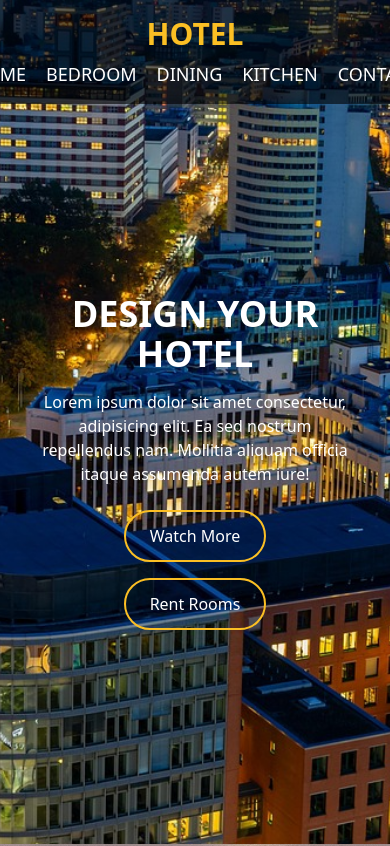
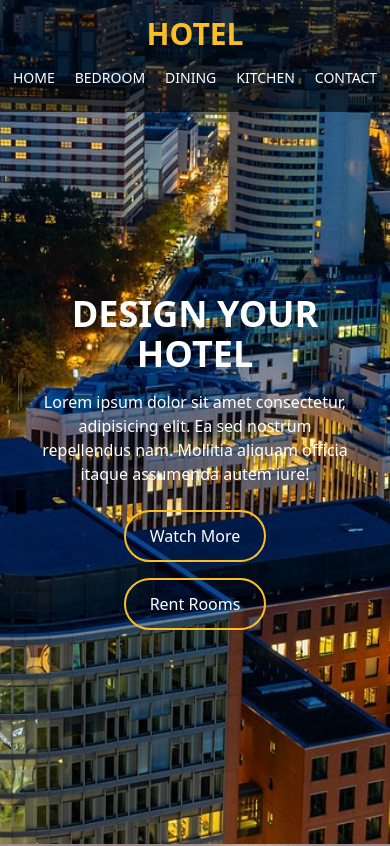
Before and after one commit to OgabekHub/Hotel-website, a plain HTML site: page index.html in a window 390 px wide. Shown: the top 846 px of the page. Drawn offline with nearby package versions, Linux system fonts and the light colour scheme.

Commit message:
Yangi o'zgarishlar: nav menu responsivlikka moslandi

```diff
--- a/index.html
+++ b/index.html
@@ -51,25 +51,48 @@
         #dining { background-image: url('img/dining-image.avif'); }
         #kitchen { background-image: url('img/kitchen-image.avif'); }
         #contact { background-image: url('img/contact-image.avif'); }
+
+        @media (min-width: 490px) {
+    .nav-ul {
+        flex-direction: row;
+
+    }
+
+}
     </style>
 </head>
 <body class="font-sans">
     <!-- Navigatsiya -->
     <nav class="fixed top-0 w-full bg-black bg-opacity-60 p-4 px-20 text-white flex flex-col md:flex-row justify-between items-center z-10">
         <h1 class="text-3xl font-bold text-yellow-400 mb-2 md:mb-0">HOTEL</h1>
-        <ul class="flex  md:flex-row md:space-y-0 md:space-x-6 gap-5">
-            <li><a href="#home" class="pb-2 nav-link text-lg cursor-pointer">HOME</a></li>
-            <li><a href="#bedroom" class="pb-2 nav-link text-lg cursor-pointer">BEDROOM</a></li>
-            <li><a href="#dining" class="pb-2 nav-link text-lg cursor-pointer">DINING</a></li>
-            <li><a href="#kitchen" class="pb-2 nav-link text-lg cursor-pointer">KITCHEN</a></li>
-            <li><a href="#contact" class="pb-2 nav-link text-lg cursor-pointer">CONTACT</a></li>
+        <ul class="flex  sm:flex-row gap-5 sm:space-y-0 sm:space-x-6   px-4">
+            <li><a href="#home" class="pb-2 nav-link text-lg cursor-pointer block w-full text-center py-2 hover:bg-gray-100 custom-text-shrink">HOME</a></li>
+            <li><a href="#bedroom" class="pb-2 nav-link text-lg cursor-pointer block w-full text-center py-2 hover:bg-gray-100 custom-text-shrink">BEDROOM</a></li>
+            <li><a href="#dining" class="pb-2 nav-link text-lg cursor-pointer block w-full text-center py-2 hover:bg-gray-100 custom-text-shrink">DINING</a></li>
+            <li><a href="#kitchen" class="pb-2 nav-link text-lg cursor-pointer block w-full text-center py-2 hover:bg-gray-100 custom-text-shrink">KITCHEN</a></li>
+            <li><a href="#contact" class="pb-2 nav-link text-lg cursor-pointer block w-full text-center py-2 hover:bg-gray-100 custom-text-shrink">CONTACT</a></li>
         </ul>
+
+        <style>
+        @media (max-width: 440px) {
+            .custom-text-shrink {
+                font-size: 0.875rem; /* Matches Tailwind's text-sm (14px) */
+                line-height: 1.25rem;
+            }
+        }
+        @media (max-width: 375px) {
+            .custom-text-shrink {
+                font-size: 0.800rem;
+                line-height: 1rem;
+            }
+        }
+        </style>
     </nav>
 
 
     <section id="home" class="section-bg relative flex flex-col items-center justify-center text-white text-center px-4">
-        <h2 class="text-4xl sm:text-5xl md:text-6xl font-bold mb-4 pt-20 animate-fade-in">DESIGN YOUR HOTEL</h2>
-        <p class="text-base sm:text-lg md:text-xl mb-6 max-w-xs sm:max-w-md md:max-w-lg">
+        <h2 class="text-4xl sm:text-5xl sm:text-6xl font-bold mb-4 pt-20 animate-fade-in">DESIGN YOUR HOTEL</h2>
+        <p class="text-base sm:text-lg sm:text-xl mb-6 max-w-xs sm:max-w-md md:max-w-lg">
             Lorem ipsum dolor sit amet consectetur, adipisicing elit. Ea sed nostrum repellendus nam. Mollitia aliquam officia itaque assumenda autem iure!
         </p>
         <div class="flex flex-col sm:flex-row space-y-4 sm:space-y-0 sm:space-x-4">
@@ -137,5 +160,8 @@
 
 
 
+
+    <script src="app.js"></script>
+
 </body>
 </html>
```
